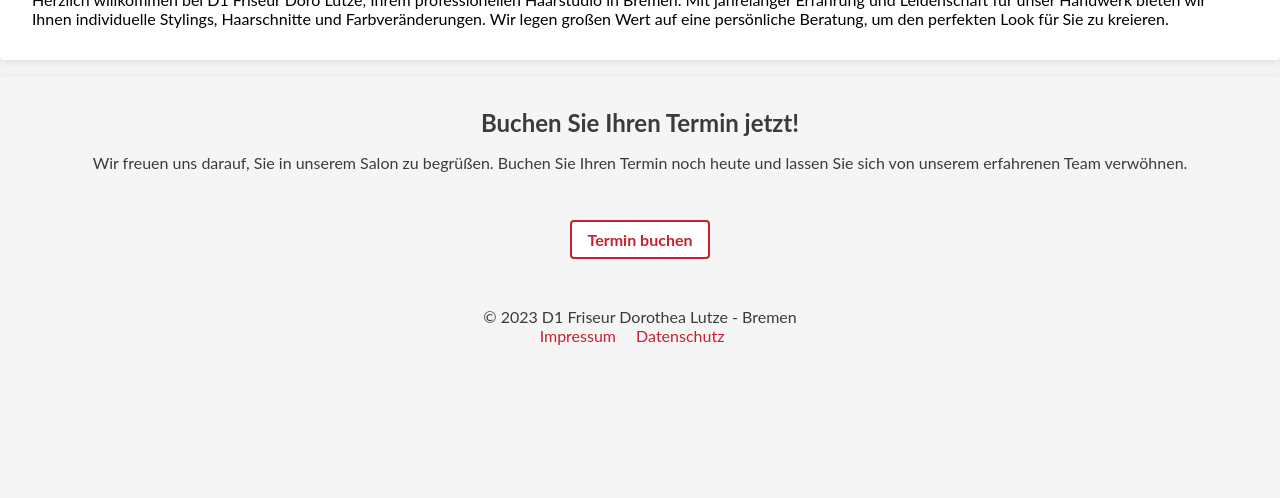
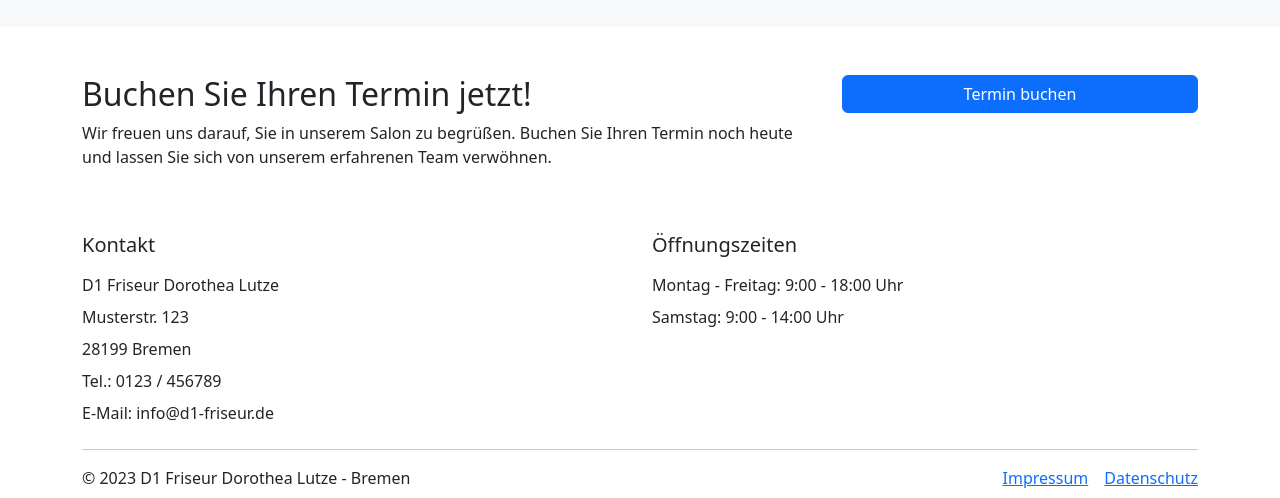
Before and after one commit to FelixLutze/D1-Friseur, a Flask app: page / in a window 1280 px wide. Shown: the part 425-923 px from the top of the page. Before the commit the page ends 770 px from the top, so only its background shows below. Run offline with Flask 2, Linux system fonts and the light colour scheme.

Commit message:
improve design

```diff
--- a/app/static/css/main-styles.css
+++ /dev/null
@@ -1,168 +0,0 @@
-/* General styles */
-
-* {
-    margin: 0;
-    padding: 0;
-    box-sizing: border-box;
-}
-
-body {
-    font-family: 'Lato', Arial, sans-serif;
-    background-color: #f5f5f5;
-    max-width: 1500px;
-    margin: 0 auto;
-}
-
-.container {
-    width: 100%;
-    max-width: 1200px;
-    margin: 0 auto;
-    padding: 0 1rem;
-}
-
-/* Header styles */
-
-.header {
-    position: relative;
-}
-.header-img {
-    width: 100%;
-    max-height: 300px;
-    object-fit: cover;
-}
-.header-title {
-    position: absolute;
-    top: 50%;
-    left: 50%;
-    transform: translate(-50%, -50%);
-    color: white;
-    font-size: 3rem;
-    text-shadow: 2px 2px 4px rgba(0,0,0,0.5);
-}
-
-/* Navigation styles */
-
-.navigation {
-    background-color: #e8e8e8;
-    color: #3b3b3b;
-    padding: 1rem;
-    display: flex;
-    justify-content: center;
-}
-
-.navigation a {
-    color: #3b3b3b;
-    text-decoration: none;
-    margin: 0 1rem;
-    position: relative;
-}
-
-.navigation a:hover {
-    text-decoration: none;
-}
-
-.navigation a::after {
-    content: '';
-    position: absolute;
-    left: 0;
-    bottom: -4px;
-    height: 2px;
-    width: 100%;
-    background-color: #c8202e;
-    transform: scaleX(0);
-    transform-origin: right;
-    transition: transform 0.3s;
-}
-
-.navigation a:hover::after {
-    transform: scaleX(1);
-    transform-origin: left;
-}
-
-/* Image scroll styles */
-
-.image-scroll img {
-    max-width: 300px;
-    max-height: 200px;
-    object-fit: cover;
-    border-radius: 4px;
-}
-
-/* Introduction section styles */
-
-.introduction {
-    padding: 2rem;
-    background-color: #fff;
-    margin-bottom: 1rem;
-    border-radius: 4px;
-    box-shadow: 0 2px 8px rgba(0, 0, 0, 0.1);
-}
-
-/* Booking section styles */
-
-.booking {
-    padding: 2rem;
-    background-color: #f5f5f5;
-    color: #3b3b3b;
-    text-align: center;
-    border-radius: 4px;
-    box-shadow: 0 2px 8px rgba(0, 0, 0, 0.1);
-}
-
-.booking h2 {
-    font-weight: 700;
-    margin-bottom: 1rem;
-}
-
-.booking p {
-    margin-bottom: 2rem;
-}
-
-.booking-btn {
-    display: inline-block;
-    background-color: #fff;
-    color: #c8202e;
-    padding: 0.5rem 1rem;
-    text-decoration: none;
-    font-weight: bold;
-    border-radius: 4px;
-    margin-top: 1rem;
-    border: 2px solid #c8202e;
-    transition: all 0.3s ease;
-}
-
-.booking-btn:hover {
-    background-color: #c8202e;
-    color: #fff;
-    border-color: #c8202e;
-}
-
-/* Footer styles */
-.footer {
-    background-color: #f5f5f5;
-    color: #3b3b3b;
-    padding: 1rem;
-    text-align: center;
-}
-
-.footer-logo {
-    margin-bottom: 1rem;
-}
-
-.footer-logo img {
-    max-width: 100%;
-    height: auto;
-    border-radius: 4px;
-    box-shadow: 0 2px 8px rgba(0, 0, 0, 0.1);
-}
-
-.footer-links a {
-    color: #c8202e;
-    text-decoration: none;
-    margin-right: 1rem;
-    transition: all 0.3s ease;
-}
-
-.footer-links a:hover {
-    color: #3b3b3b;
-}
--- a/app/templates/base.html
+++ b/app/templates/base.html
@@ -4,38 +4,84 @@
     <meta charset="UTF-8">
     <meta name="viewport" content="width=device-width, initial-scale=1.0">
     <title>{% block title %}D1 Friseur - Bremen{% endblock %}</title>
-    <link rel="stylesheet" href="{{ url_for('static', filename='css/main-styles.css') }}">
-    <link rel="stylesheet" href="{{ url_for('static', filename='css/responsive.css') }}">
+
+    <!-- Bootstrap CSS -->
+    <link href="https://cdn.jsdelivr.net/npm/bootstrap@5.3.0-alpha1/dist/css/bootstrap.min.css" rel="stylesheet" integrity="sha384-GLhlTQ8iRABdZLl6O3oVMWSktQOp6b7In1Zl3/Jr59b6EGGoI1aFkw7cmDA6j6gD" crossorigin="anonymous">
+    <!-- Custom CSS -->
+<!--    <link rel="stylesheet" href="{{ url_for('static', filename='css/main-styles.css') }}">-->
+<!--    <link rel="stylesheet" href="{{ url_for('static', filename='css/responsive.css') }}">-->
+
+    <!-- Google Fonts -->
+    <link rel="preconnect" href="https://fonts.gstatic.com">
+    <link href="https://fonts.googleapis.com/css2?family=Montserrat:wght@400;700&display=swap" rel="stylesheet">
 </head>
 <body>
 
-<header class="header">
-    <img src="https://www.cdu-bremen.de/sites/default/files/styles/quadrat_800x800_/public/2020-07/dorothea-bozena-lutze-portrait.jpg?itok=WOM6L9Au" alt="D1 Friseur" class="header-img">
-    <h1 class="header-title">D1 Friseur - Doro Lutze</h1>
+<header class="header bg-white">
+    <div class="container">
+        <nav class="navbar navbar-expand-lg navbar-light">
+            <a class="navbar-brand" href="#">D1 Friseur</a>
+            <button class="navbar-toggler" type="button" data-bs-toggle="collapse" data-bs-target="#navbarNav" aria-controls="navbarNav" aria-expanded="false" aria-label="Toggle navigation">
+                <span class="navbar-toggler-icon"></span>
+            </button>
+            <div class="collapse navbar-collapse" id="navbarNav">
+                <ul class="navbar-nav ms-auto">
+                    <li class="nav-item">
+                        <a class="nav-link active" aria-current="page" href="#">Startseite</a>
+                    </li>
+                    <li class="nav-item">
+                        <a class="nav-link" href="#">Leistungen</a>
+                    </li>
+                    <li class="nav-item">
+                        <a class="nav-link" href="#">Über Doro Lutze</a>
+                    </li>
+                    <li class="nav-item">
+                        <a class="nav-link" href="#">Kontakt & Anfahrt</a>
+                    </li>
+                </ul>
+            </div>
+        </nav>
+    </div>
 </header>
-
-<nav class="navigation">
-    <a href="#">Startseite</a>
-    <a href="#">Leistungen</a>
-    <a href="#">Über Doro Lutze</a>
-    <a href="#">Kontakt & Anfahrt</a>
-</nav>
 
 {% block content %}
 {% endblock %}
 
-<footer class="footer">
+<footer class="footer bg-white">
     <div class="container">
-        <div class="footer-text">
-            <p>© 2023 D1 Friseur Dorothea Lutze - Bremen</p>
+        <div class="row">
+            <div class="col-12 col-md-6">
+                <h5 class="mb-3">Kontakt</h5>
+                <p class="mb-2">D1 Friseur Dorothea Lutze</p>
+                <p class="mb-2">Musterstr. 123</p>
+                <p class="mb-2">28199 Bremen</p>
+                <p class="mb-2">Tel.: 0123 / 456789</p>
+                <p class="mb-2">E-Mail: info@d1-friseur.de</p>
+            </div>
+            <div class="col-12 col-md-6">
+                <h5 class="mb-3">Öffnungszeiten</h5>
+                <p class="mb-2">Montag - Freitag: 9:00 - 18:00 Uhr</p>
+                <p class="mb-2">Samstag: 9:00 - 14:00 Uhr</p>
+            </div>
         </div>
-        <div class="footer-links">
-            <a href="#">Impressum</a>
-            <a href="#">Datenschutz</a>
+        <hr>
+        <div class="row">
+            <div class="col-12 col-md-6">
+                <p class="mb-2">&copy; 2023 D1 Friseur Dorothea Lutze - Bremen</p>
+            </div>
+            <div class="col-12 col-md-6">
+                <div class="d-flex justify-content-end">
+                    <a href="#" class="me-3">Impressum</a>
+                    <a href="#">Datenschutz</a>
+                </div>
+            </div>
         </div>
     </div>
 </footer>
 
+<!-- Bootstrap JS -->
+<script src="https://cdn.jsdelivr.net/npm/bootstrap@5.3.0-alpha1/dist/js/bootstrap.bundle.min.js" integrity="sha384-w76AqPfDkMBDXo30jS1Sgez6pr3x5MlQ1ZAGC+nuZB+EYdgRZgiwxhTBTkF7CXvN" crossorigin="anonymous"></script>
 <script src="{{ url_for('static', filename='js/app.js') }}"></script>
+
 </body>
 </html>
--- a/app/templates/index.html
+++ b/app/templates/index.html
@@ -1,14 +1,32 @@
 {% extends 'base.html' %}
 
 {% block content %}
-<section class="introduction">
-    <h2>Über D1 Friseur Doro Lutze</h2>
-    <p>Herzlich willkommen bei D1 Friseur Doro Lutze, Ihrem professionellen Haarstudio in Bremen. Mit jahrelanger Erfahrung und Leidenschaft für unser Handwerk bieten wir Ihnen individuelle Stylings, Haarschnitte und Farbveränderungen. Wir legen großen Wert auf eine persönliche Beratung, um den perfekten Look für Sie zu kreieren.</p>
+<section class="introduction py-5 bg-light">
+    <div class="container">
+        <div class="row">
+            <div class="col-12 col-md-6">
+                <h2>Über D1 Friseur Doro Lutze</h2>
+                <p>Herzlich willkommen bei D1 Friseur Doro Lutze, Ihrem professionellen Haarstudio in Bremen. Mit jahrelanger Erfahrung und Leidenschaft für unser Handwerk bieten wir Ihnen individuelle Stylings, Haarschnitte und Farbveränderungen. Wir legen großen Wert auf eine persönliche Beratung, um den perfekten Look für Sie zu kreieren.</p>
+            </div>
+            <div class="col-12 col-md-6">
+<!--                <img src="{{ url_for('static', filename='images/intro-img.jpg') }}" alt="D1 Friseur" class="img-fluid">-->
+                <img src="https://www.cdu-bremen.de/sites/default/files/styles/quadrat_800x800_/public/2020-07/dorothea-bozena-lutze-portrait.jpg?itok=WOM6L9Au" alt="D1 Friseur" class="img-fluid">
+            </div>
+        </div>
+    </div>
 </section>
 
-<section class="booking">
-    <h2>Buchen Sie Ihren Termin jetzt!</h2>
-    <p>Wir freuen uns darauf, Sie in unserem Salon zu begrüßen. Buchen Sie Ihren Termin noch heute und lassen Sie sich von unserem erfahrenen Team verwöhnen.</p>
-    <a href="#" class="booking-btn">Termin buchen</a>
+<section class="booking py-5">
+    <div class="container">
+        <div class="row">
+            <div class="col-12 col-md-8">
+                <h2>Buchen Sie Ihren Termin jetzt!</h2>
+                <p>Wir freuen uns darauf, Sie in unserem Salon zu begrüßen. Buchen Sie Ihren Termin noch heute und lassen Sie sich von unserem erfahrenen Team verwöhnen.</p>
+            </div>
+            <div class="col-12 col-md-4">
+                <a href="#" class="btn btn-primary w-100">Termin buchen</a>
+            </div>
+        </div>
+    </div>
 </section>
 {% endblock %}
```
Also changed, not shown: app/static/css/responsive.css (deleted, +0 -65 lines).
